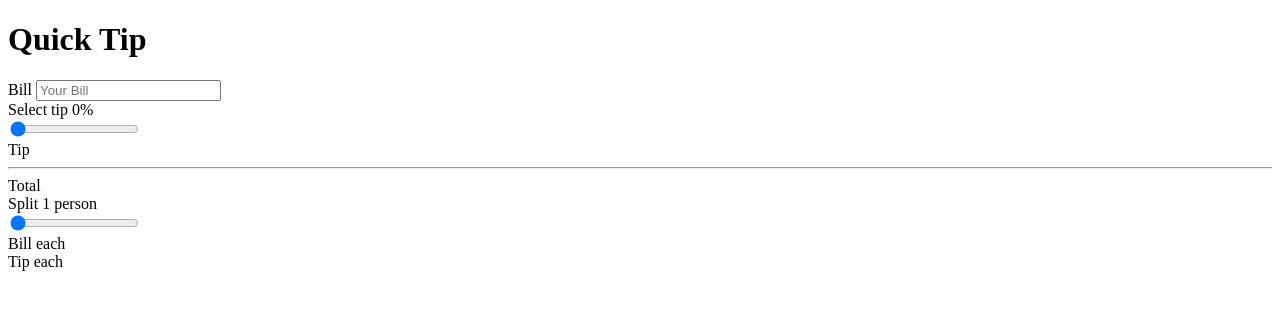
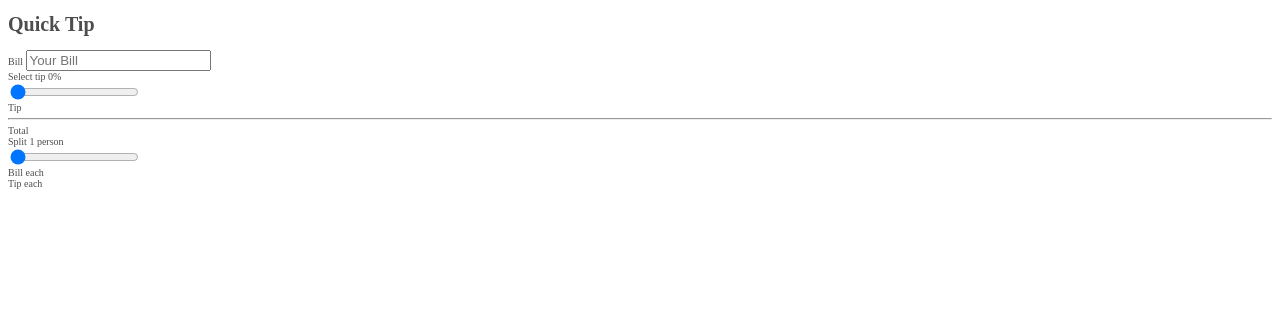
Before and after one commit to purpleheart808/tipcalc, a plain HTML site: page index.html in a window 1280 px wide. Drawn offline with Linux system fonts and the light colour scheme.

Commit message:
Init CSS styling - create folder and file -  Initialise styling

```diff
--- a/index.html
+++ b/index.html
@@ -5,6 +5,7 @@
     <meta http-equiv="X-UA-Compatible" content="IE=edge">
     <meta name="viewport" content="width=device-width, initial-scale=1.0">
     <title>TIP CALC</title>
+    <link rel="stylesheet" href="styles/styles.css">
 </head>
 <body>
 
--- /dev/null
+++ b/styles/styles.css
@@ -0,0 +1,4 @@
+html{
+    font-size: 10px;
+    color: #4d4d4d;
+}
```
